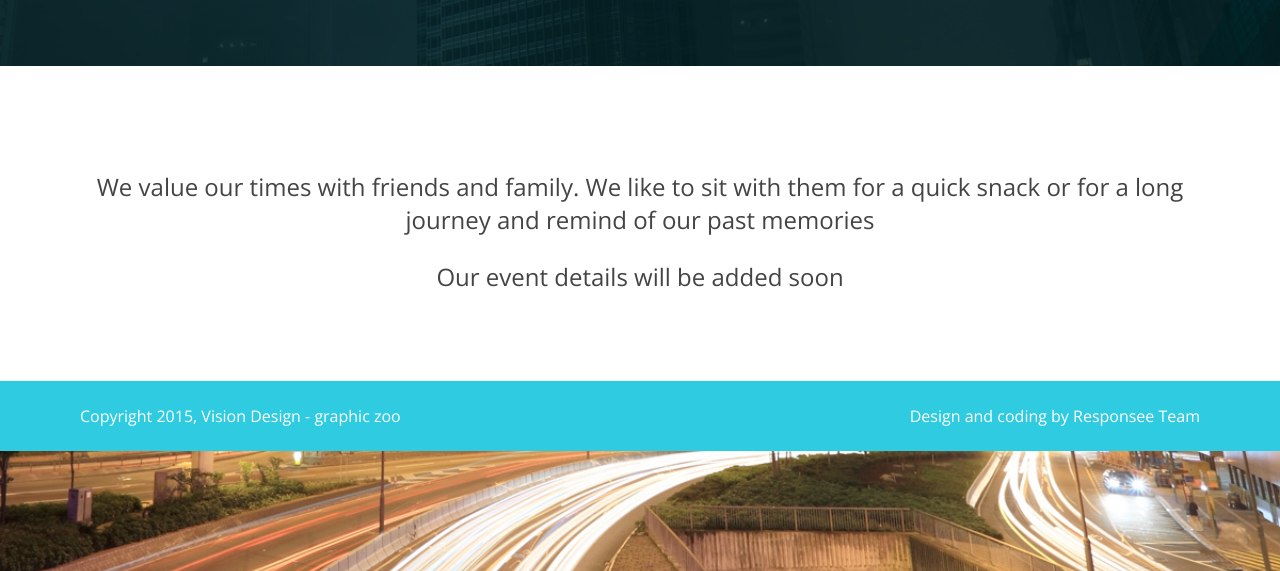
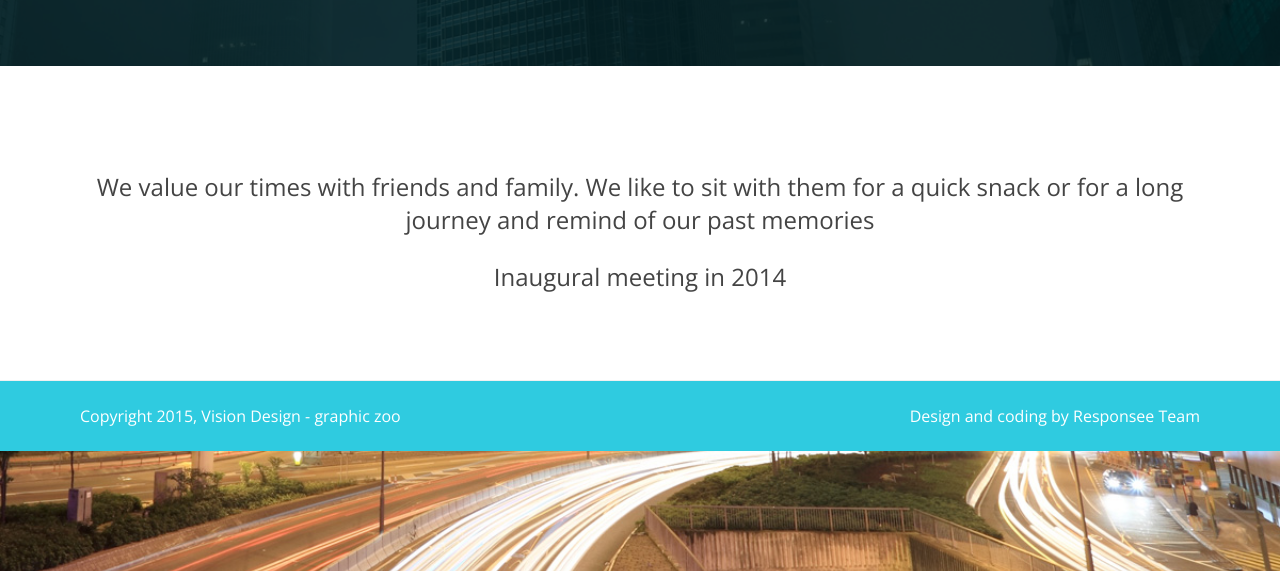
Before and after one commit to ShahidMafaz/shahidmafaz.github.io, a plain HTML site: page events.html in a window 1280 px wide. Shown: the part 229-800 px from the top of the page. Drawn offline with nearby package versions, Linux system fonts and the light colour scheme.

Commit message:
added inaugural

```diff
--- a/events.html
+++ b/events.html
@@ -66,7 +66,7 @@
             <div class="line">
 
 				<h2>We value our times with friends and family. We like to sit with them for a quick snack or for a long journey and remind of our past memories</h2>
-			   <h2>Our event details will be added soon</h2>
+			   <h2>Inaugural meeting in 2014</h2>
 
             </div>
          </div>
```
